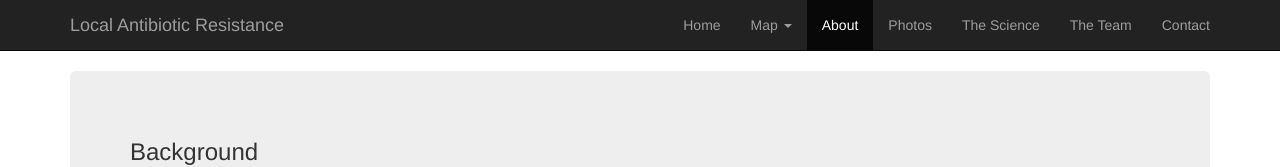
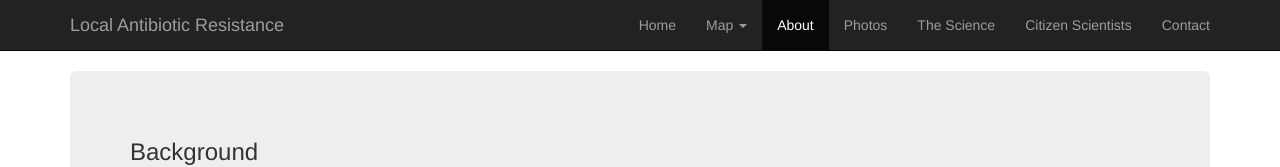
Before and after one commit to owingit/abiotics, a plain HTML site: page data.html in a window 1280 px wide. Shown: the top 167 px of the page. Drawn offline with nearby package versions, Linux system fonts and the light colour scheme.

Commit message:
update aug 7

```diff
--- a/data.html
+++ b/data.html
@@ -34,7 +34,7 @@
 					<li class = "active"><a href = "data.html">About</a></li>
 					<li><a href = "photos.html">Photos</a></li>
 					<li><a href = "methods.html">The Science</a></li>
-					<li><a href = "theteam.html">The Team</a></li>
+					<li><a href = "theteam.html">Citizen Scientists</a></li>
 					<li><a href = "#contact" data-toggle="modal">Contact</a></li>
 				</ul>
 			</div>
```
Also changed, not shown: map.html (+1 -1 lines), map2.html (+1 -1 lines), map3.html (+1 -1 lines), methods.html (+1 -1 lines), photos.html (+1 -1 lines), theteam.html (+1 -1 lines).
